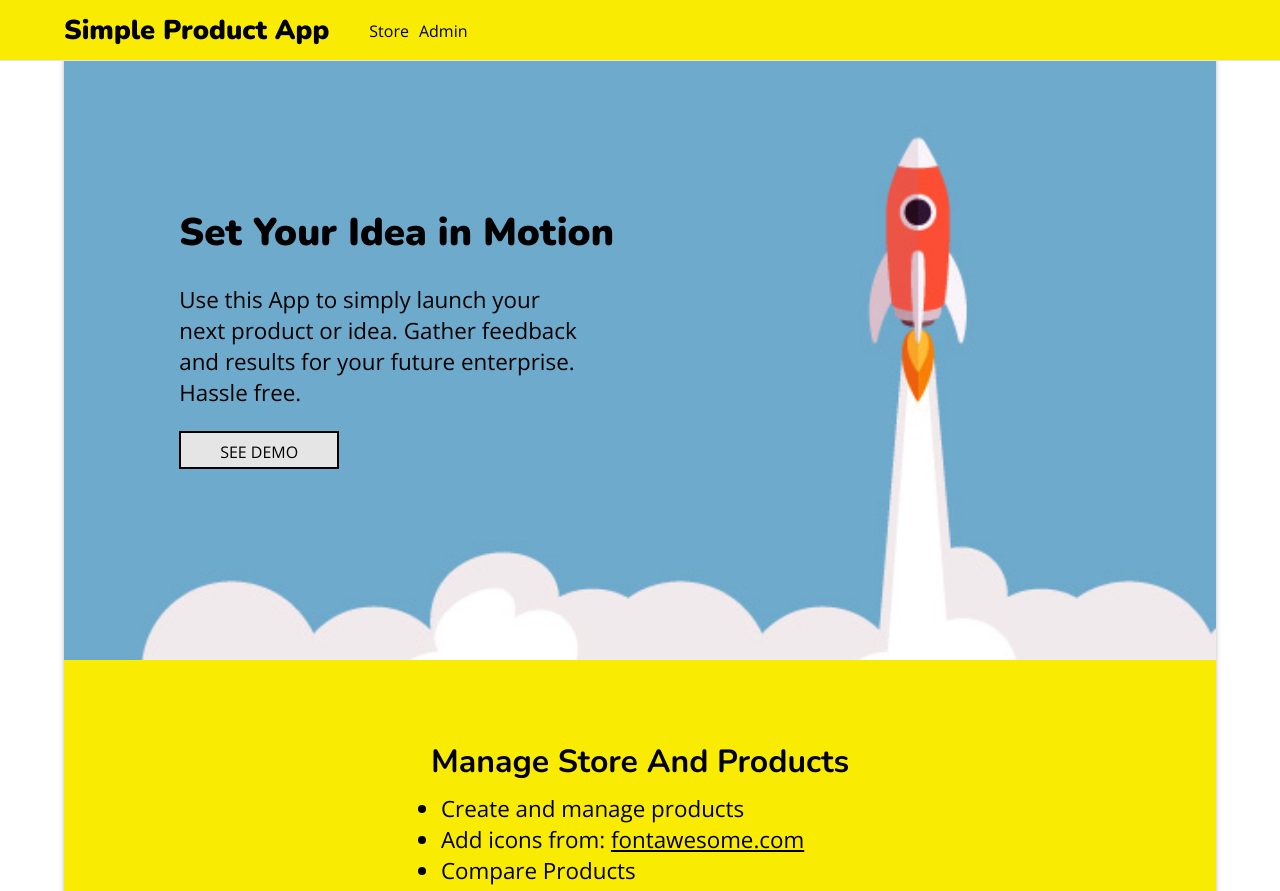
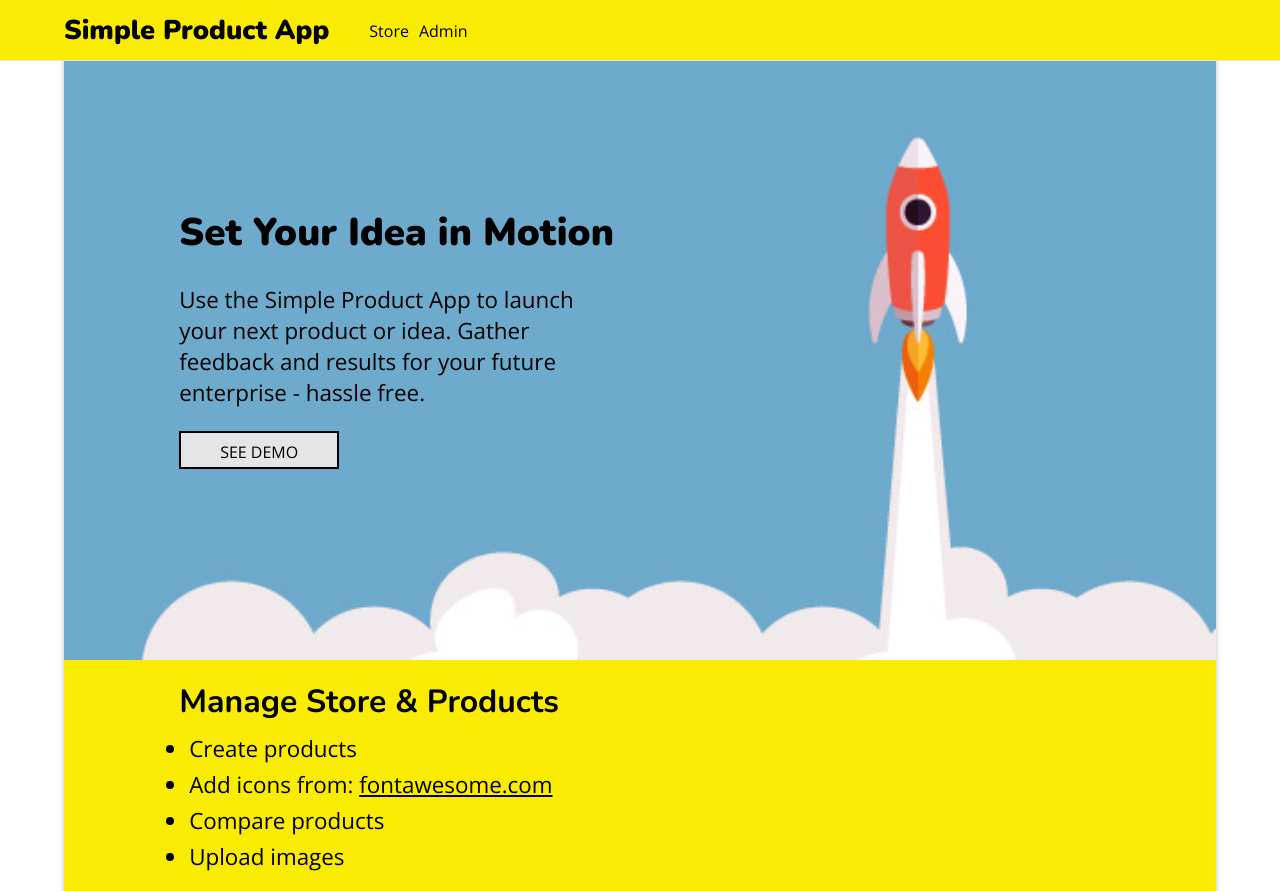
Before and after one commit to santiagogomezl/simple-product-app, a React (Create React App) app: page / in a window 1280 px wide. Shown: the top 891 px of the page. Built offline with nearby package versions, Linux system fonts and the light colour scheme; no server answers.

Commit message:
Simple Product App v3.3

```diff
--- a/src/Landing/Landing.css
+++ b/src/Landing/Landing.css
@@ -59,15 +59,18 @@
 }
 
 .spa-features{
+    width: auto;
     min-height: 400px;
-    padding: 60px 10%;
+    padding: 0 10%;
     display: flex;
     flex-direction: column;
     background-color: #faeb03;
 }
 
 .spa-features-info{
+    width: 100%;
     margin: 20px auto;
+    align-self: center;
 }
 
 .spa-features-info h2{
@@ -79,6 +82,10 @@
     font-size: 1.4em;
     padding-left: 10px;
     margin: 10px 0;
+}
+
+.spa-features-info li{
+    margin-bottom: 5px;
 }
 
 .spa-features-info a{
@@ -100,4 +107,8 @@
         padding-top: 20px;
         padding-right: 20px;
     }
+
+    .spa-features-image{
+        align-self: center;
+    }
 }
--- a/src/Landing/Landing.js
+++ b/src/Landing/Landing.js
@@ -10,21 +10,21 @@ class Landing extends Component{
           <div className='hero'>
               <div className='hero-details'>
                   <h1>Set Your Idea in Motion</h1>
-                  <p>Use this App to simply launch your next product or idea.
-                      Gather feedback and results for your future enterprise.
-                      Hassle free.
+                  <p>Use the Simple Product App to launch your next product or idea.
+                      Gather feedback and results for your future enterprise
+                      - hassle free.
                   </p>
                   <Link to={'/store'} role='button' className='demo-button'>See Demo</Link>
               </div>
           </div>
           <section className='spa-features'>
             <div className='spa-features-info'>
-              <h2>Manage Store And Products</h2>
+              <h2>Manage Store & Products</h2>
               <ul>
-                <li>Create and manage products</li>
+                <li>Create products</li>
                 <li>Add icons from: <a href={'https://fontawesome.com/'} target={'_blank'} rel='noopener noreferrer'>fontawesome.com</a></li>
-                <li>Compare Products</li>
-                <li>Upload Images</li>
+                <li>Compare products</li>
+                <li>Upload images</li>
               </ul>
             </div>
 
--- a/src/ProductForm/ProductForm.js
+++ b/src/ProductForm/ProductForm.js
@@ -284,9 +284,9 @@ class ProductForm extends Component{
       return response;
     })
     .then(response => response.json())
-    .then( product => {
+    .then(product => {
       callback(product)
-      window.location.href = '/store/'
+      this.props.history.push('/store')
     })
     .catch(err => this.displayError(err));
 
```
